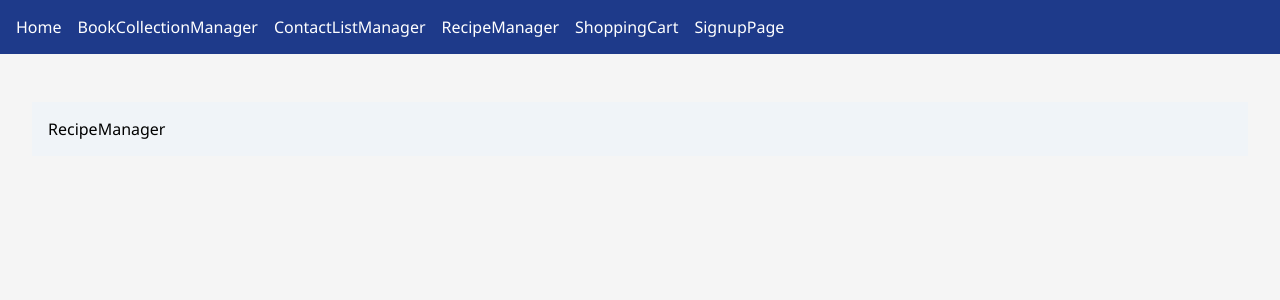
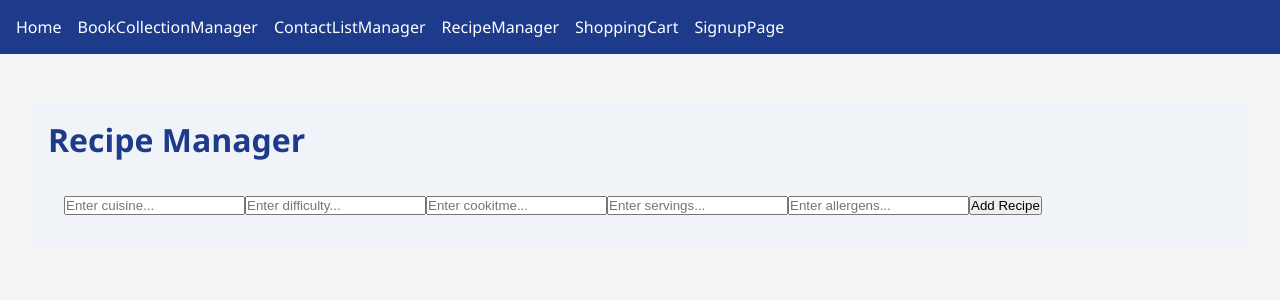
Before and after one commit to Sourini/coding-marathon-1, a React (Vite) app: page /#/recipes in a window 1280 px wide. Shown: the top 300 px of the page. Built offline with nearby package versions, Linux system fonts and the light colour scheme.

Commit message:
refacturing or something

```diff
--- a/src/components/RecipeManager/RecipeManager.jsx
+++ b/src/components/RecipeManager/RecipeManager.jsx
@@ -1,10 +1,99 @@
+import React, { useState } from "react";
 
 function RecipeManager() {
+  const [recipes, setRecipes] = useState([]);
+  const [cuisine, setCuisine] = useState("");
+  const [difficulty, setDifficulty] = useState("");
+  const [cookTime, setCookTime] = useState("");
+  const [servings, setServings] = useState("");
+  const [allergens, setAllergens] = useState("");
+
+  // Handle input change for cuisine
+  function handleCuisine(event) {
+    setCuisine(event.target.value);
+  }
+  // Handle input change for difficulty
+  function handleDifficulty(event) {
+    setDifficulty(event.target.value);
+  }
+    // Handle input change for cooktime
+  function handleCookTime(event) {
+    setCookTime(event.target.value);
+  }
+    // Handle input change for servings
+  function handleServings(event) {
+    setServings(event.target.value);
+  }
+    // Handle input change for allergens
+  function handleAllergens(event) {
+    setAllergens(event.target.value);
+  }
+
+  // Add a new recipe to the list
+  function addRecipe() {
+    if (cuisine.trim() !== "" && difficulty.trim() !== "" && cookTime.trim() !== "" && servings.trim() !== "" && allergens.trim() !== "") {
+      setRecipes((r) => [...r, { cuisine, difficulty, cookTime, servings, allergens }]);
+      setCuisine("");
+      setDifficulty("");
+      setCookTime("");
+      setServings("");
+      setAllergens(""); // Clear the input fields
+    }
+  }
+
+  // Delete a recipe from the list
+  function deleteRecipe(index) {
+    const updatedRecipes = recipes.filter((_, i) => i !== index);
+    setRecipes(updatedRecipes);
+  }
+
   return (
-    <div>
-      RecipeManager
+    <div className="recipe-manager">
+      <h1>Recipe Manager</h1>
+      <div>
+        <input
+          type="text"
+          placeholder="Enter cuisine..."
+          value={cuisine}
+          onChange={handleCuisine}
+        />
+        <input
+          type="text"
+          placeholder="Enter difficulty..."
+          value={difficulty}
+          onChange={handleDifficulty}
+        />
+        <input
+          type="text"
+          placeholder="Enter cookitme..."
+          value={cookTime}
+          onChange={handleCookTime}
+        />
+        <input
+          type="text"
+          placeholder="Enter servings..."
+          value={servings}
+          onChange={handleServings}
+        />
+        <input
+          type="text"
+          placeholder="Enter allergens..."
+          value={allergens}
+          onChange={handleAllergens}
+        />
+
+        <button onClick={addRecipe}>Add Recipe</button>
+      </div>
+      <ol>
+        {recipes.map((recipe, index) => (
+          <li key={index}>
+            {recipe.cuisine}: {recipe.difficulty}: {recipe.cookTime}: {recipe.servings}: {recipe.allergens}
+            <button onClick={() => deleteRecipe(index)}>Delete</button>
+          </li>
+        ))}
+      </ol>
     </div>
-  )
+  );
 }
 
-export default RecipeManager
+export default RecipeManager;
```
